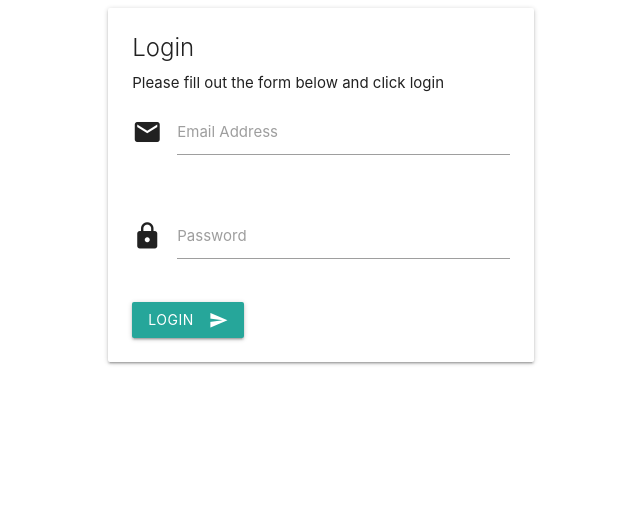
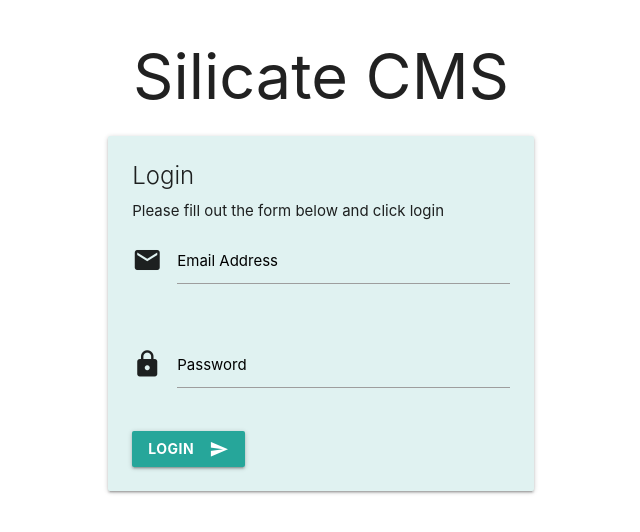
Before and after one commit to dhershman1/silicate-cms, a Nuxt app: page / in a window 1280 px wide. Shown: the top 532 px of the page, without its empty margins (319-959 px from the left). Built offline with nearby package versions, Linux system fonts and the light colour scheme.

Commit message:
Color changes for accessibility, adding accessibility elements

```diff
--- a/layouts/default.vue
+++ b/layouts/default.vue
@@ -1,5 +1,5 @@
 <template>
-  <div>
+  <div role="main">
     <nuxt/>
   </div>
 </template>
--- /dev/null
+++ b/pages/dashboard.vue
@@ -0,0 +1,5 @@
+<template>
+  <section>
+    <p>This is where the Dashboard will live!</p>
+  </section>
+</template>
--- a/pages/index.vue
+++ b/pages/index.vue
@@ -2,7 +2,8 @@
   <section class="container">
     <div class="row">
       <div class="col s12 m6 offset-m3">
-        <div class="card darken-1">
+        <h1 class="center-align">Silicate CMS</h1>
+        <div class="card teal lighten-5">
           <div class="card-content">
             <span class="card-title">Login</span>
             <p>Please fill out the form below and click login</p>
@@ -11,14 +12,14 @@
                 <div class="input-field col s12">
                   <i class="material-icons prefix">email</i>
                   <input id="email" type="email" class="validate">
-                  <label for="email">Email Address</label>
+                  <label class="black-text" for="email">Email Address</label>
                 </div>
               </div>
               <div class="row">
                 <div class="input-field col s12">
                   <i class="material-icons prefix">lock</i>
                   <input id="password" type="password" class="validate">
-                  <label for="password">Password</label>
+                  <label class="black-text" for="password">Password</label>
                 </div>
               </div>
               <button class="waves-effect waves-light btn" type="button">
@@ -45,3 +46,9 @@ export default {
   }
 }
 </script>
+
+<style scoped>
+.btn {
+  font-weight: 700;
+}
+</style>
```
